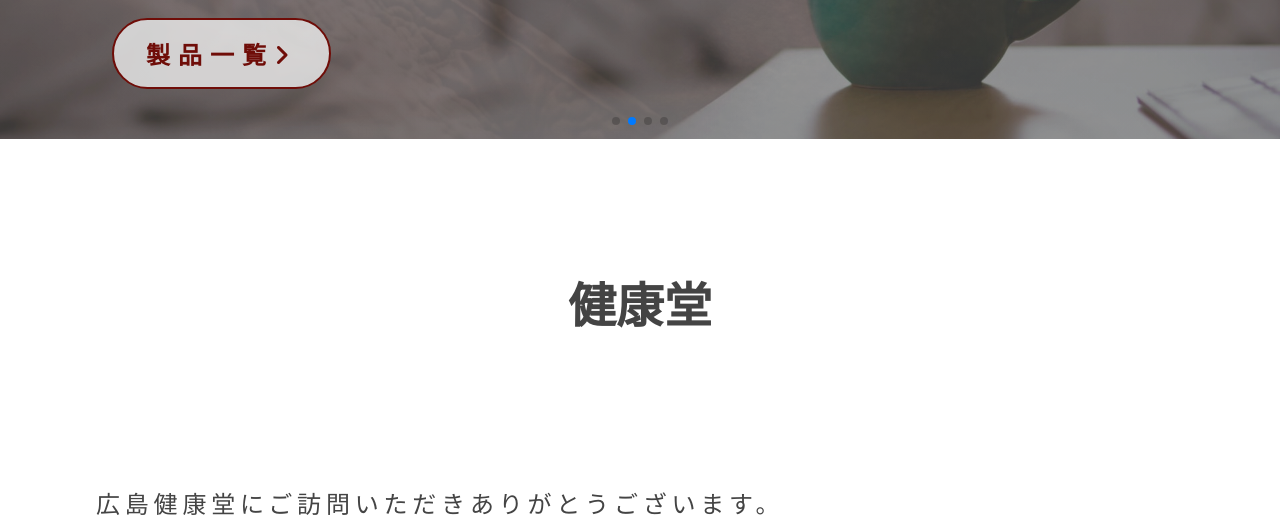
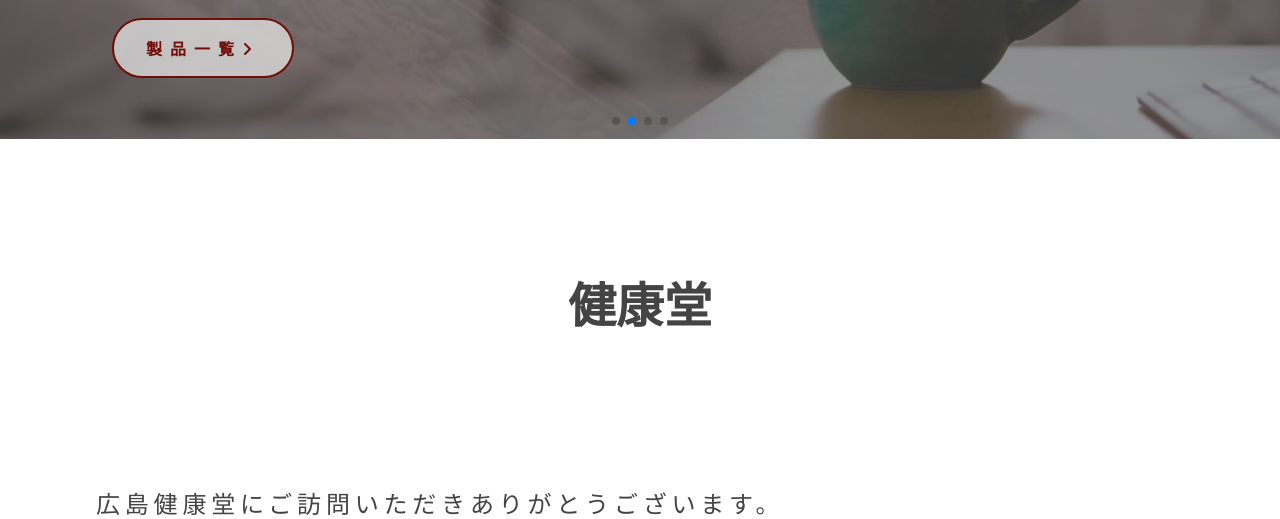
Before and after one commit to DaikiHirose/Kenko-site, a plain HTML site: page index.html in a window 1280 px wide. Shown: the part 581-1100 px from the top of the page. Drawn offline with nearby package versions, Linux system fonts and the light colour scheme; some packages are replaced by stand-ins of ours; a web font is replaced by a local one.

Commit message:
Add files via upload

```diff
--- a/css/style.css
+++ b/css/style.css
@@ -327,11 +327,11 @@ li {
   display: inline-block;
   margin: 0 auto;
   padding: 1rem 2rem;
-  font-size: 1.5rem;
+  font-size: 1rem;
   color: #700e09;
   font-weight: bold;
   letter-spacing: .5rem;
-  background-color: rgba(238, 238, 238, 0.8);
+  background-color: rgba(238, 238, 238, 0.7);
   border: 2px solid #700e09;
   border-radius: 3rem;
 }
```
